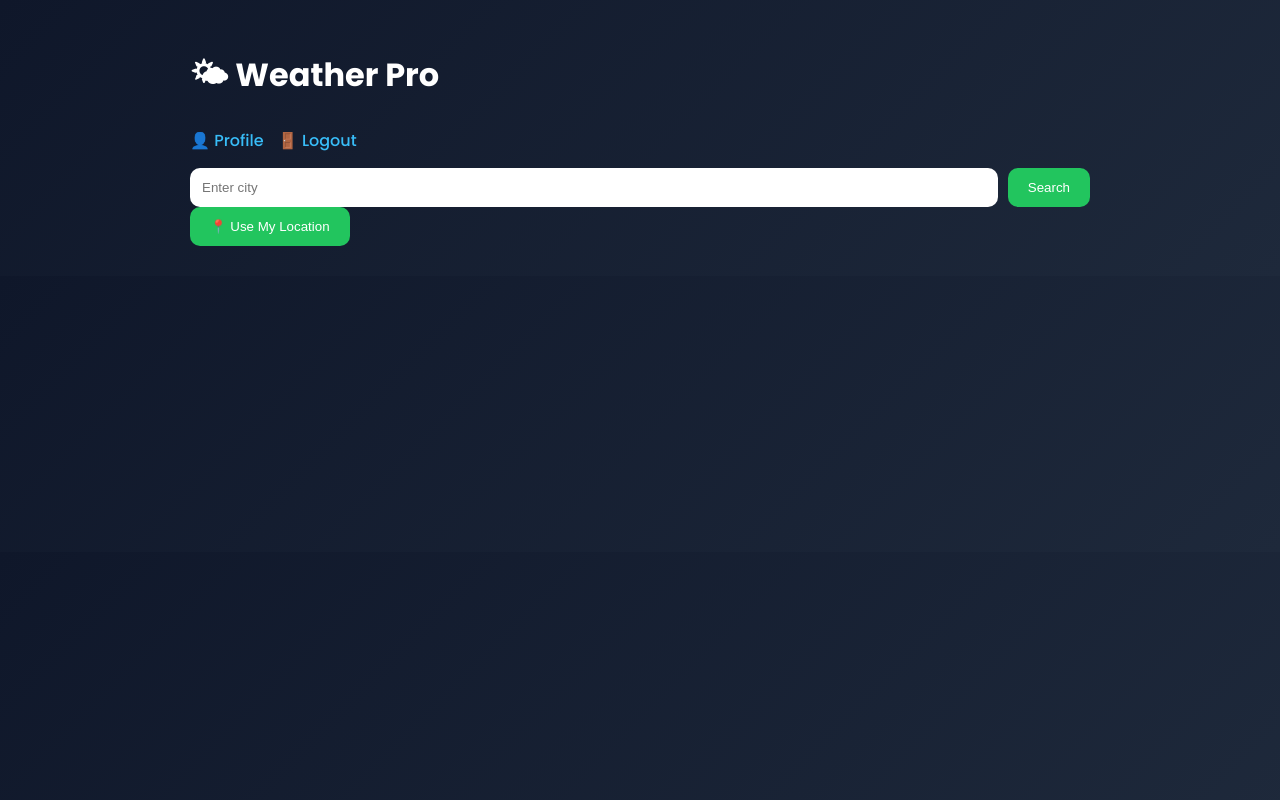
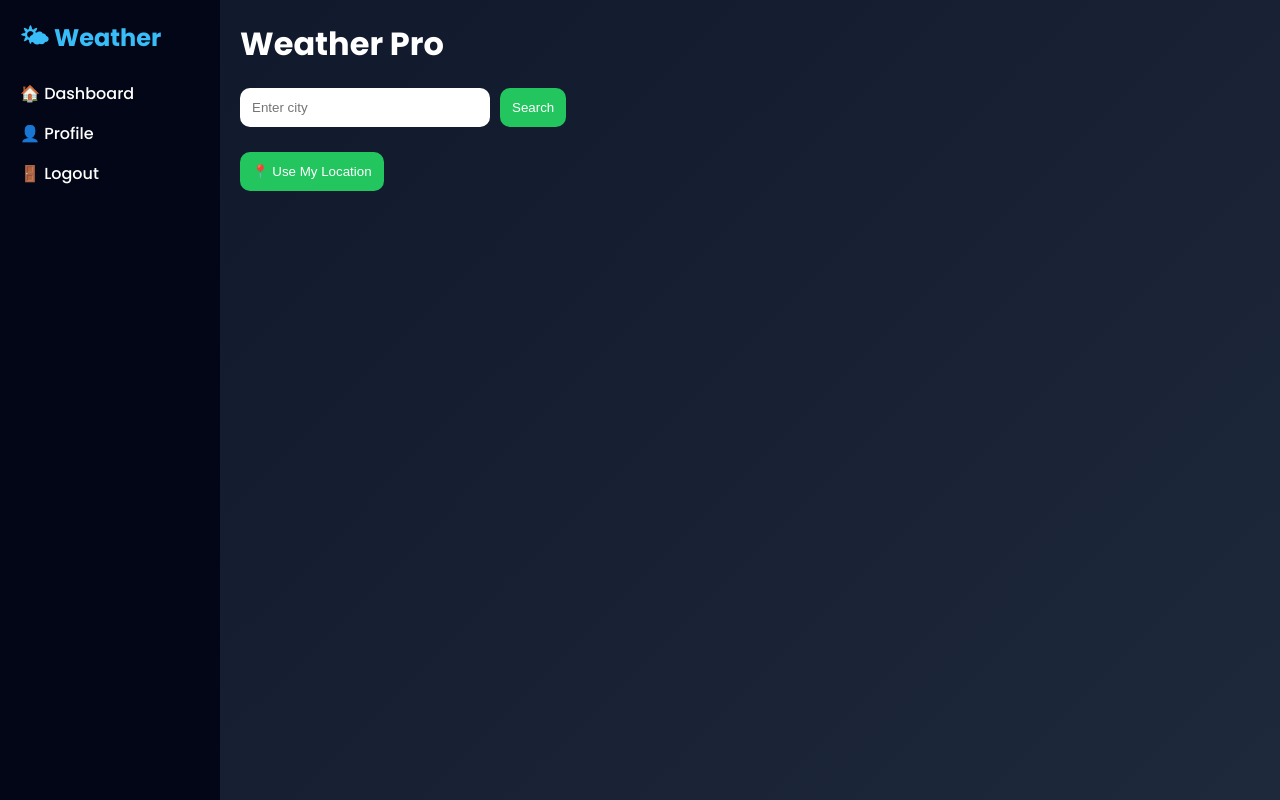
Before and after one commit to ruchitawagh-06/weather-app, a Flask app: page / in a window 1280 px wide. Run offline with Flask 3, Linux system fonts and the light colour scheme; the visitor is signed in with stand-in values (Sample User, id 1).

Commit message:
index.html

```diff
--- a/templates/index.html
+++ b/templates/index.html
@@ -1,153 +1,193 @@
 <!DOCTYPE html>
-<html>
+<html lang="en">
 <head>
+<meta charset="UTF-8">
+<meta name="viewport" content="width=device-width, initial-scale=1.0">
 <title>Weather Pro</title>
 
 <link href="https://fonts.googleapis.com/css2?family=Poppins:wght@300;500;700&display=swap" rel="stylesheet">
 <script src="https://cdn.jsdelivr.net/npm/chart.js"></script>
 
 <style>
+* {margin:0; padding:0; box-sizing:border-box;}
+
 body {
     font-family: 'Poppins', sans-serif;
-    margin: 0;
+    display: flex;
     background: linear-gradient(135deg,#0f172a,#1e293b);
     color: white;
 }
 
-/* Container */
-.container {
-    max-width: 900px;
-    margin: auto;
-    padding: 30px;
+/* 🌟 Sidebar */
+.sidebar {
+    width: 220px;
+    height: 100vh;
+    background: #020617;
+    padding: 20px;
 }
 
-/* Header */
-h1 {
-    font-weight: 700;
+.sidebar h2 {
+    color: #38bdf8;
+    margin-bottom: 20px;
 }
 
-/* Navbar links */
-.top-links a {
-    color: #38bdf8;
-    margin-right: 10px;
+.sidebar a {
+    display: block;
+    margin: 15px 0;
+    color: white;
     text-decoration: none;
+    transition: 0.3s;
 }
 
-/* Search box */
-.search-box {
+.sidebar a:hover {
+    color: #22c55e;
+}
+
+/* 📱 Main */
+.main {
+    flex: 1;
+    padding: 20px;
+}
+
+/* Navbar */
+.navbar {
+    display: flex;
+    justify-content: space-between;
+    align-items: center;
+}
+
+/* Search */
+.search {
+    margin-top: 20px;
     display: flex;
     gap: 10px;
-    margin-top: 15px;
 }
 
 input {
-    flex: 1;
     padding: 12px;
     border-radius: 10px;
     border: none;
+    width: 250px;
 }
 
 button {
-    padding: 12px 20px;
+    padding: 12px;
     border-radius: 10px;
     border: none;
     background: #22c55e;
     color: white;
     cursor: pointer;
-    font-weight: 500;
 }
 
-button:hover {
-    background: #16a34a;
-}
-
-/* Glass card */
+/* 🌟 Cards */
 .card {
     background: rgba(255,255,255,0.08);
-    padding: 25px;
+    padding: 20px;
     margin-top: 20px;
     border-radius: 20px;
     backdrop-filter: blur(10px);
-    box-shadow: 0 10px 30px rgba(0,0,0,0.3);
 }
 
-/* Weather title */
-.city {
-    font-size: 28px;
-    font-weight: 600;
+/* Weather grid */
+.grid {
+    display: grid;
+    grid-template-columns: repeat(auto-fit,minmax(200px,1fr));
+    gap: 20px;
 }
 
-/* Forecast grid */
-.forecast {
-    display: grid;
-    grid-template-columns: repeat(auto-fit, minmax(120px,1fr));
-    gap: 15px;
-    margin-top: 15px;
+/* 🌤 Animation */
+.icon {
+    font-size: 40px;
+    animation: float 2s infinite ease-in-out;
 }
 
-.forecast div {
-    background: rgba(255,255,255,0.05);
-    padding: 10px;
-    border-radius: 10px;
+@keyframes float {
+    0%,100% {transform: translateY(0);}
+    50% {transform: translateY(-8px);}
 }
 
-/* Error */
-.error {
-    color: #ff6b6b;
-    margin-top: 10px;
+/* 📱 Responsive */
+@media(max-width:768px){
+    body {flex-direction: column;}
+    .sidebar {
+        width: 100%;
+        height: auto;
+        display: flex;
+        justify-content: space-around;
+    }
+    .main {padding: 10px;}
 }
 </style>
 </head>
 
 <body>
 
-<div class="container">
-
-<h1>🌤 Weather Pro</h1>
-
-<div class="top-links">
-<a href="/profile">👤 Profile</a>
-<a href="/logout">🚪 Logout</a>
+<!-- 🌟 Sidebar -->
+<div class="sidebar">
+    <h2>🌤 Weather</h2>
+    <a href="/">🏠 Dashboard</a>
+    <a href="/profile">👤 Profile</a>
+    <a href="/logout">🚪 Logout</a>
 </div>
 
-<!-- Search -->
-<form method="POST" class="search-box">
+<!-- 📱 Main -->
+<div class="main">
+
+<div class="navbar">
+<h1>Weather Pro</h1>
+</div>
+
+<!-- 🔍 Search -->
+<form method="POST" class="search">
 <input name="city" placeholder="Enter city">
 <button>Search</button>
 </form>
 
-<!-- Location -->
+<br>
+
+<!-- 📍 Location -->
 <button type="button" onclick="getLocation()">📍 Use My Location</button>
 
 {% if error %}
-<p class="error">{{ error }}</p>
+<p style="color:red">{{ error }}</p>
 {% endif %}
 
-<!-- Weather -->
+<!-- 🌤 Weather -->
 {% if weather %}
 <div class="card">
-<p class="city">{{ weather.city }}</p>
+
+<h2>{{ weather.city }}</h2>
+
+<div class="icon">
+{% if "cloud" in weather.desc %}☁️
+{% elif "rain" in weather.desc %}🌧️
+{% elif "clear" in weather.desc %}☀️
+{% else %}🌤️
+{% endif %}
+</div>
 
 <p>🌡 {{ weather.temp }}°C</p>
-<p>☁ {{ weather.desc }}</p>
+<p>💧 {{ weather.humidity }}%</p>
+<p>{{ weather.desc }}</p>
 
 <a href="https://www.google.com/maps?q={{ weather.city }}" target="_blank">
-📍 View on Map
+📍 Open Map
 </a>
 
-<p style="color:#4ade80;">{{ advice }}</p>
+<p style="color:#4ade80">{{ advice }}</p>
+
 </div>
 {% endif %}
 
-<!-- Forecast -->
+<!-- 📅 Forecast -->
 {% if forecast %}
 <div class="card">
-<h3>📅 5-Day Forecast</h3>
+<h3>📅 Forecast</h3>
 
-<div class="forecast">
+<div class="grid">
 {% for day in forecast %}
-<div>
-<p><b>{{ day.temp }}°C</b></p>
+<div class="card">
+<p>{{ day.temp }}°C</p>
 <p>{{ day.desc }}</p>
 </div>
 {% endfor %}
@@ -156,7 +196,7 @@ button:hover {
 </div>
 {% endif %}
 
-<!-- Chart -->
+<!-- 📊 Chart -->
 {% if temps %}
 <div class="card">
 <canvas id="chart"></canvas>
@@ -167,7 +207,7 @@ button:hover {
 
 <script>
 
-// 🌍 Location
+// 🌍 LOCATION
 function getLocation(){
     navigator.geolocation.getCurrentPosition(function(pos){
         let lat = pos.coords.latitude;
```
